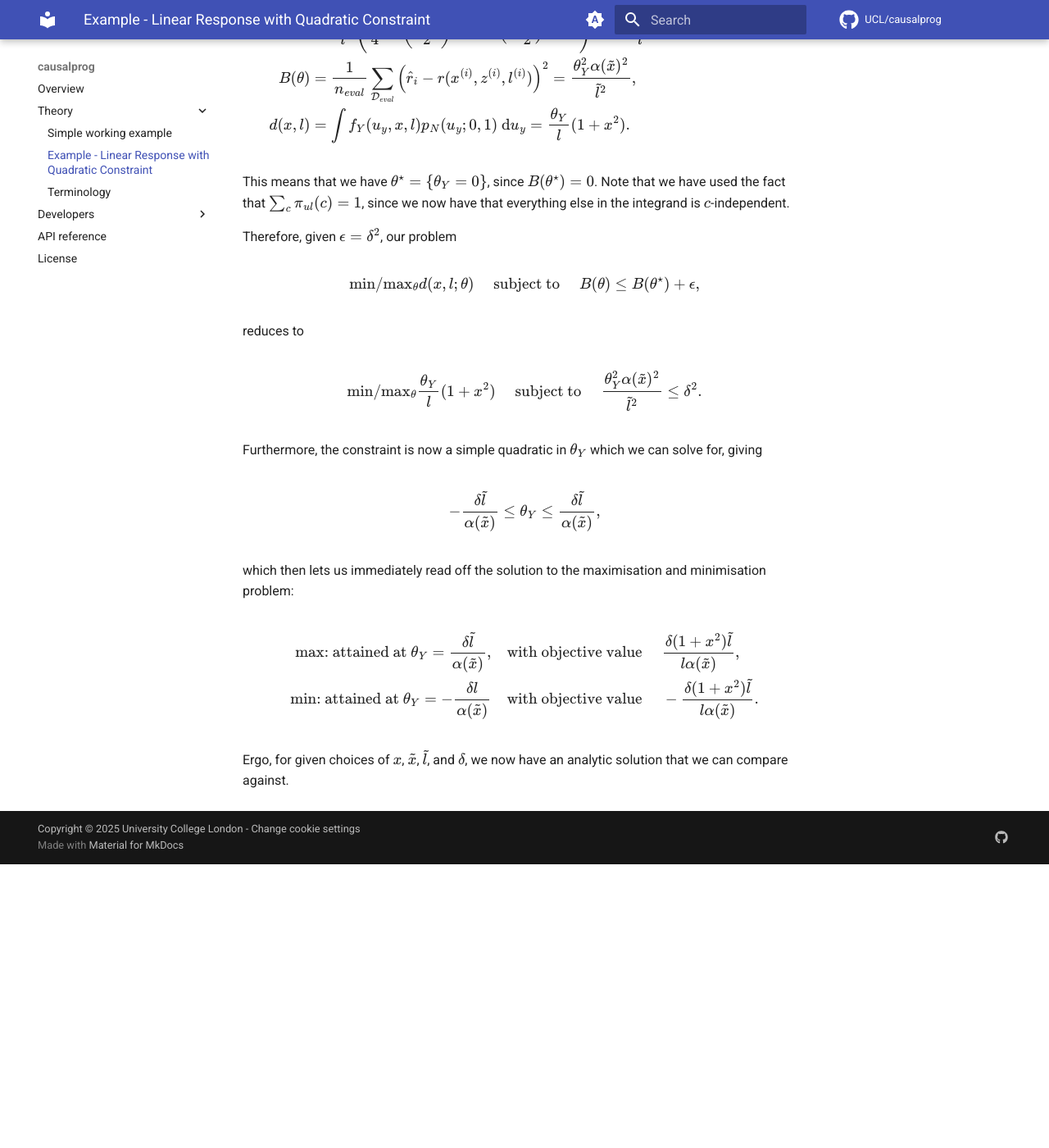
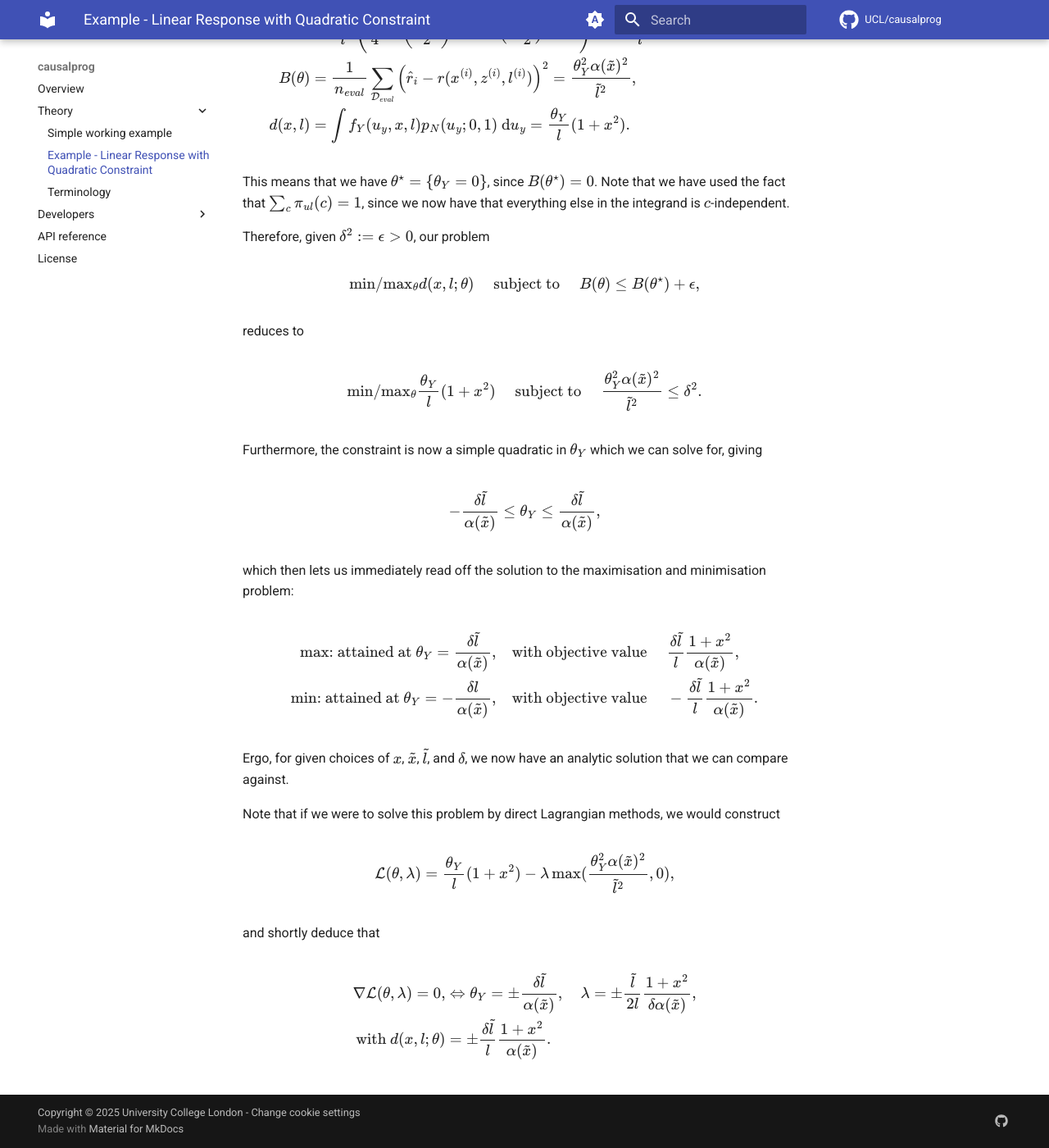
Before and after one commit to UCL/causalprog, an MkDocs documentation site: the page built from docs/theory/reduce-to-linear-example.md, in a window 1280 px wide and 1400 px high, scrolled down 987 px. Shown: the whole window at 82% size. Built offline with MkDocs 1.6.1 and Material for MkDocs 9.7.7, drawn with Linux system fonts in a browser that asks for light colours; comment, search, counter and statistics services are not loaded; before the commit the page ends 2041 px from its top, so only the background shows below that.

Commit message:
OK, docs are in consistent shape, now to program example carefully

```diff
--- a/docs/theory/reduce-to-linear-example.md
+++ b/docs/theory/reduce-to-linear-example.md
@@ -48,7 +48,7 @@ d(x, l)   & = \int f_Y(u_y, x, l)p_N(u_y; 0, 1) \ \mathrm{d}u_y
 This means that we have $\theta^{\star} = \left\{ \theta_Y = 0 \right\}$, since $B(\theta^{\star}) = 0$.
 Note that we have used the fact that $\sum_{c}\pi_{ul}(c) = 1$, since we now have that everything else in the integrand is $c$-independent.
 
-Therefore, given $\epsilon = \delta^2$, our problem
+Therefore, given $\delta^2 := \epsilon > 0$, our problem
 
 <!-- prettier-ignore -->
 \begin{align*}
@@ -78,9 +78,28 @@ which then lets us immediately read off the solution to the maximisation and min
 <!-- prettier-ignore -->
 \begin{align*}
 \text{max: attained at } \theta_Y = \frac{\delta \tilde{l}}{\alpha(\tilde{x})},
-  & \quad\text{with objective value } \quad \frac{\delta(1 + x^2)\tilde{l}}{l\alpha(\tilde{x})},  \\
-\text{min: attained at } \theta_Y = -\frac{\delta l}{\alpha(\tilde{x})}
-  & \quad\text{with objective value } \quad -\frac{\delta(1 + x^2)\tilde{l}}{l\alpha(\tilde{x})}. \\
+  & \quad\text{with objective value } \quad \frac{\delta\tilde{l}}{l}\frac{1 + x^2}{\alpha(\tilde{x})},  \\
+\text{min: attained at } \theta_Y = -\frac{\delta l}{\alpha(\tilde{x})},
+  & \quad\text{with objective value } \quad -\frac{\delta\tilde{l}}{l}\frac{1 + x^2}{\alpha(\tilde{x})}. \\
 \end{align*}
 
 Ergo, for given choices of $x$, $\tilde{x}$, $\tilde{l}$, and $\delta$, we now have an analytic solution that we can compare against.
+
+Note that if we were to solve this problem by direct Lagrangian methods, we would construct
+
+<!-- prettier-ignore -->
+\begin{align*}
+\mathcal{L}(\theta, \lambda) &= \frac{\theta_Y}{l}(1+x^2) - \lambda \max(\frac{\theta_Y^2 \alpha(\tilde{x})^2}{\tilde{l}^2}, 0),
+\end{align*}
+
+and shortly deduce that
+
+<!-- prettier-ignore -->
+\begin{align*}
+\nabla\mathcal{L}(\theta, \lambda) = 0,
+& \Leftrightarrow
+\theta_Y = \pm\frac{\delta\tilde{l}}{\alpha(\tilde{x})},
+\quad
+\lambda = \pm \frac{\tilde{l}}{2l} \frac{1+x^2}{\delta \alpha(\tilde{x})}, \\
+\text{with} \ d(x, l; \theta) &= \pm\frac{\delta\tilde{l}}{l}\frac{1 + x^2}{\alpha(\tilde{x})}.
+\end{align*}
```
